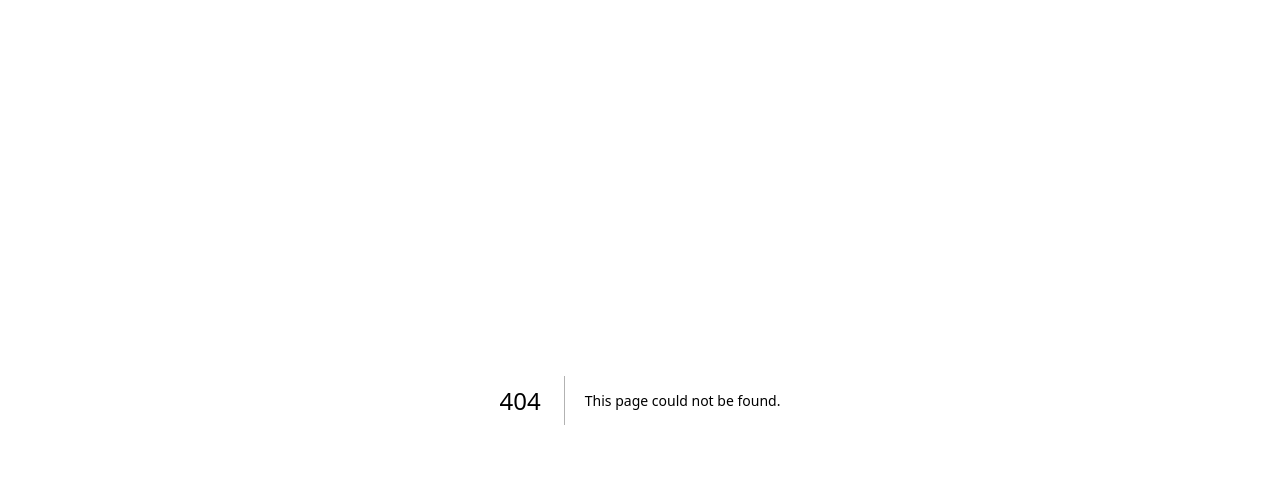
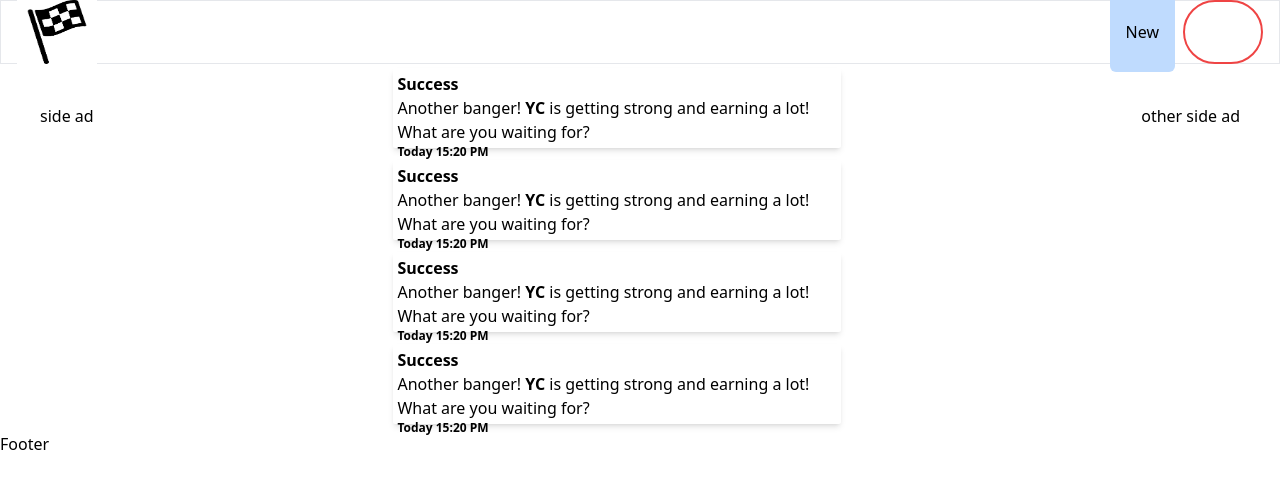
Before and after one commit to Hallcoder/typestar, a Next.js app: page /home in a window 1280 px wide. Before the commit this address had no page. Shown: the top 488 px of the page. Built offline with nearby package versions, Linux system fonts and the light colour scheme.

Commit message:
[feat]:homepage routing,layout and feed

```diff
--- /dev/null
+++ b/src/components/Feed.tsx
@@ -0,0 +1,10 @@
+import FeedComponent from "./feedComponent";
+
+export default function Feed(){
+    return <div className="flex flex-col">
+        <FeedComponent/>
+        <FeedComponent/>
+        <FeedComponent/>
+        <FeedComponent/>
+    </div>
+}
--- /dev/null
+++ b/src/components/Layout.tsx
@@ -0,0 +1,13 @@
+import Navbar from "./Navbar";
+
+interface Props{
+    children:any[]
+}
+const Layout:React.FC<Props> = ({children}) => {
+   return <main className="flex-col  h-full min-h-screen">
+    <Navbar />
+    {children}
+   </main>
+}
+
+export default Layout;
--- /dev/null
+++ b/src/components/Navbar.tsx
@@ -0,0 +1,18 @@
+import { useRouter } from "next/router";
+import Button from "./common/button";
+
+const Navbar:React.FC<any> = () =>{
+    const router  = useRouter();
+    const newRace = () => {
+        //   router.push('/');
+    }
+    return <div className="top-0 sticky flex flex-row justify-between items-center p-2 h-[8vh] border">
+       <img src="./favicon.png" alt="logo" className="h-16 w-20 m-2" />
+    <div className="flex">
+        <Button clickHandler={newRace}>New</Button>
+        <nav className="h-16 w-20   rounded-full m-2 border-2 border-red-500"></nav>
+    </div>
+    </div>
+}
+
+export default Navbar;
--- /dev/null
+++ b/src/components/common/button.tsx
@@ -0,0 +1,5 @@
+export default function Button({clickHandler,children}){
+    return <button onClick={clickHandler} className=' px-4 bg-blue-200 rounded-md'>
+     {children}
+    </button>
+}
--- /dev/null
+++ b/src/components/feedComponent.tsx
@@ -0,0 +1,9 @@
+export default function FeedComponent(){
+    return <div className="h-[10vh] flex p-1 justify-around flex-col shadow-md mb-2 mt-1 w-[35vw] flex rounded-sm">
+        <nav>
+            <h1 className="font-bold">Success</h1>
+        </nav>
+        <p>Another banger! <strong className="font-bold">YC</strong> is getting strong and earning a lot! What are you waiting for?</p>
+        <p className="font-bold text-xs">Today 15:20 PM</p>
+    </div>
+}
--- /dev/null
+++ b/src/pages/home.tsx
@@ -0,0 +1,13 @@
+import Feed from "@/components/Feed";
+import Layout from "@/components/Layout";
+
+export default function HomePage({children}){
+    return <Layout>
+        <section className="flex justify-between">
+            <div className="m-10">side ad</div>
+            <Feed />
+            <div className="m-10">other side ad</div>
+        </section>
+        <h1>Footer</h1>
+    </Layout>
+}
--- a/src/pages/index.tsx
+++ b/src/pages/index.tsx
@@ -3,6 +3,7 @@ import { Inter } from 'next/font/google'
 import Head from 'next/head'
 import Typewriter from 'typewriter-effect';
 import { useRouter } from 'next/router';
+import Button from '@/components/common/button';
 const inter = Inter({ subsets: ['latin'] })
 
 export default function Home() {
@@ -29,7 +30,7 @@ export default function Home() {
 /></h2>
     </div>
             <img src="./favicon.png" alt="" />
-            <h3 className='text-[60px] cursor-pointer m-2'>&rarr;</h3>
+           <Button clickHandler={() => router.push('/home')}>&rarr;</Button>
     </main>
   )
 }
```
Also changed, not shown: src/utils/MessageDate.ts (added).
